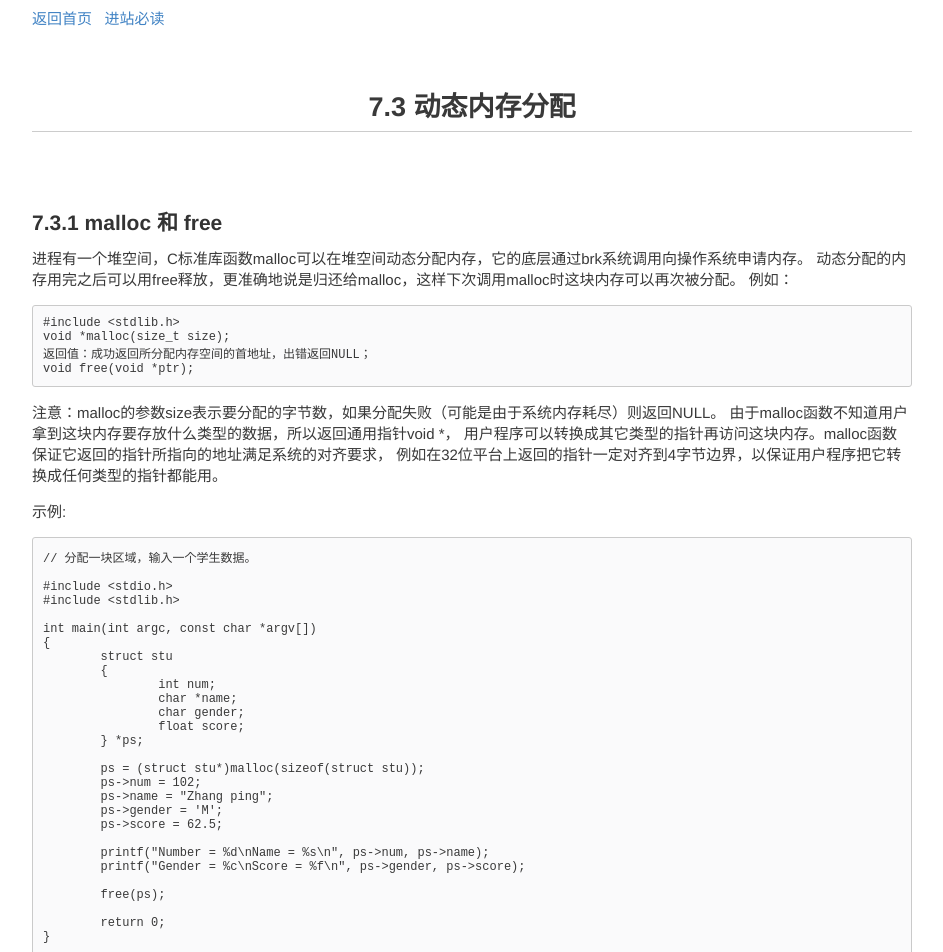
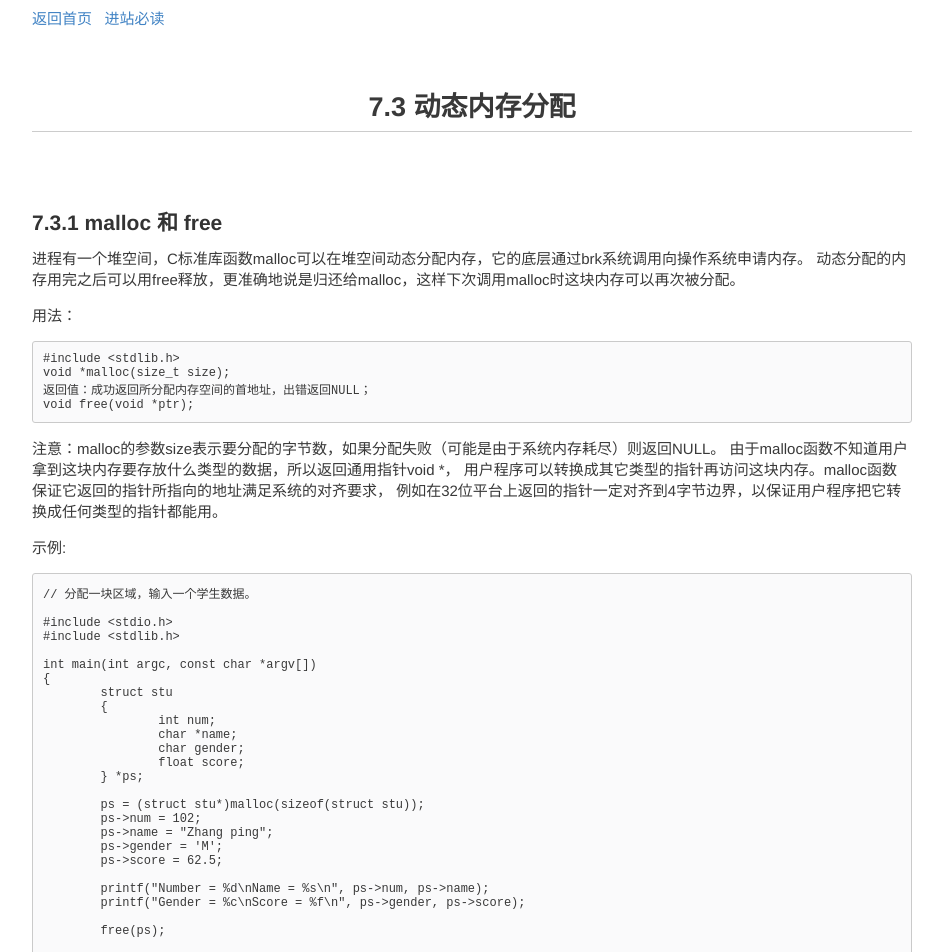
Before and after one commit to akaedu/akaedu.github.com, a Jekyll site: the page built from post/07/7.3.md, in a window 1280 px wide. Shown: the top 952 px of the page, without its empty margins (168-1111 px from the left). Built offline with Jekyll 4.4.1, drawn with Linux system fonts in a browser that asks for light colours; Markdown is read by kramdown in place of the engine named in the settings; comment, search, counter and statistics services are not loaded; some of the changed text lies outside the part shown.

Commit message:
Update post/07/7.3.md

```diff
--- a/post/07/7.3.md
+++ b/post/07/7.3.md
@@ -6,7 +6,8 @@
 ###7.3.1 malloc 和 free
 进程有一个堆空间，C标准库函数malloc可以在堆空间动态分配内存，它的底层通过brk系统调用向操作系统申请内存。
 动态分配的内存用完之后可以用free释放，更准确地说是归还给malloc，这样下次调用malloc时这块内存可以再次被分配。
-例如：
+
+用法：
 
     #include <stdlib.h>
     void *malloc(size_t size);
@@ -53,6 +54,7 @@
 calloc的参数很像fread/fwrite的参数，分配nmemb个元素的内存空间，每个元素占size字节，
 并且calloc负责把这块内存空间用字节0填充，而malloc并不负责把分配的内存空间清零。
 
+用法：
 	#include <stdlib.h>
 
 	void *calloc(size_t nmemb, size_t size);
@@ -64,6 +66,7 @@
 alloca函数不是在堆上分配空间，而是在调用者函数的栈帧上分配空间，类似于C99的变长数组，
 当调用者函数返回时自动释放栈帧，所以不需要free。
 
+用法：
 	#include <alloca.h>
 
 	void *alloca(size_t size);
```
